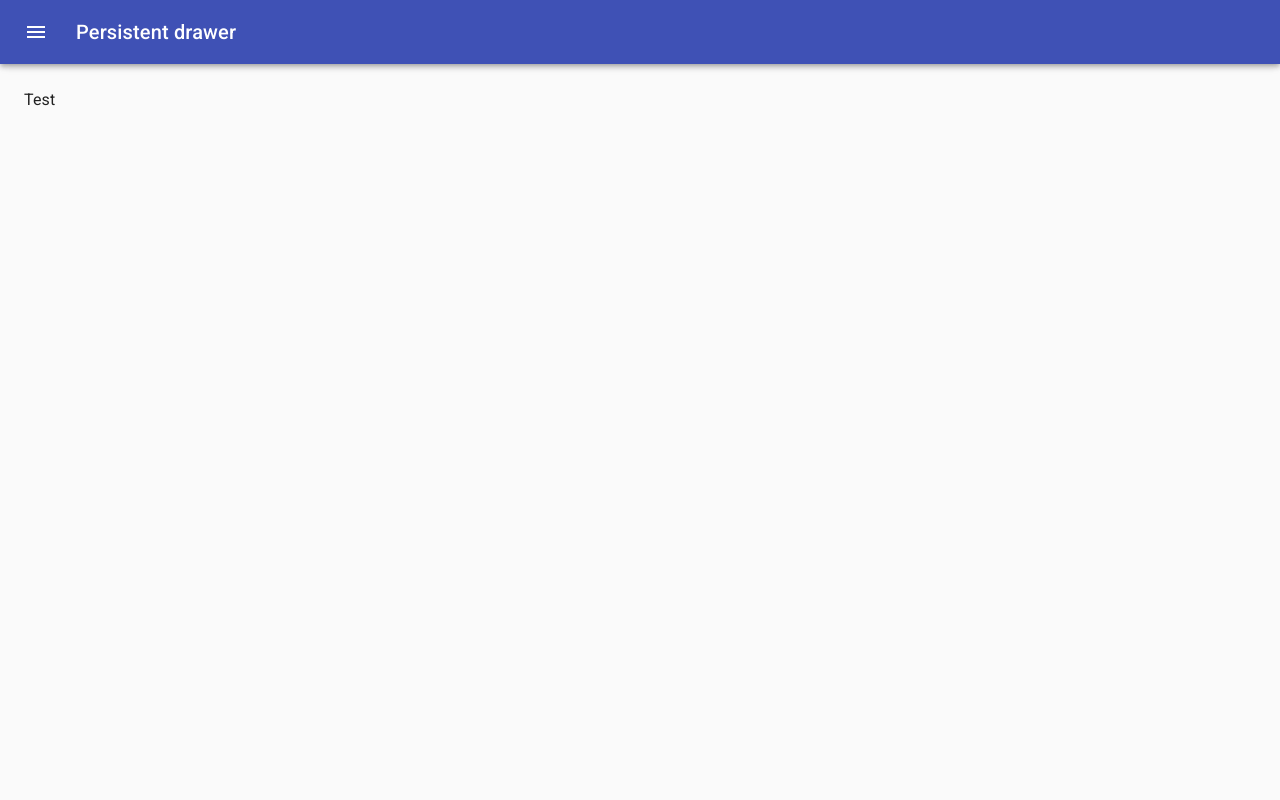
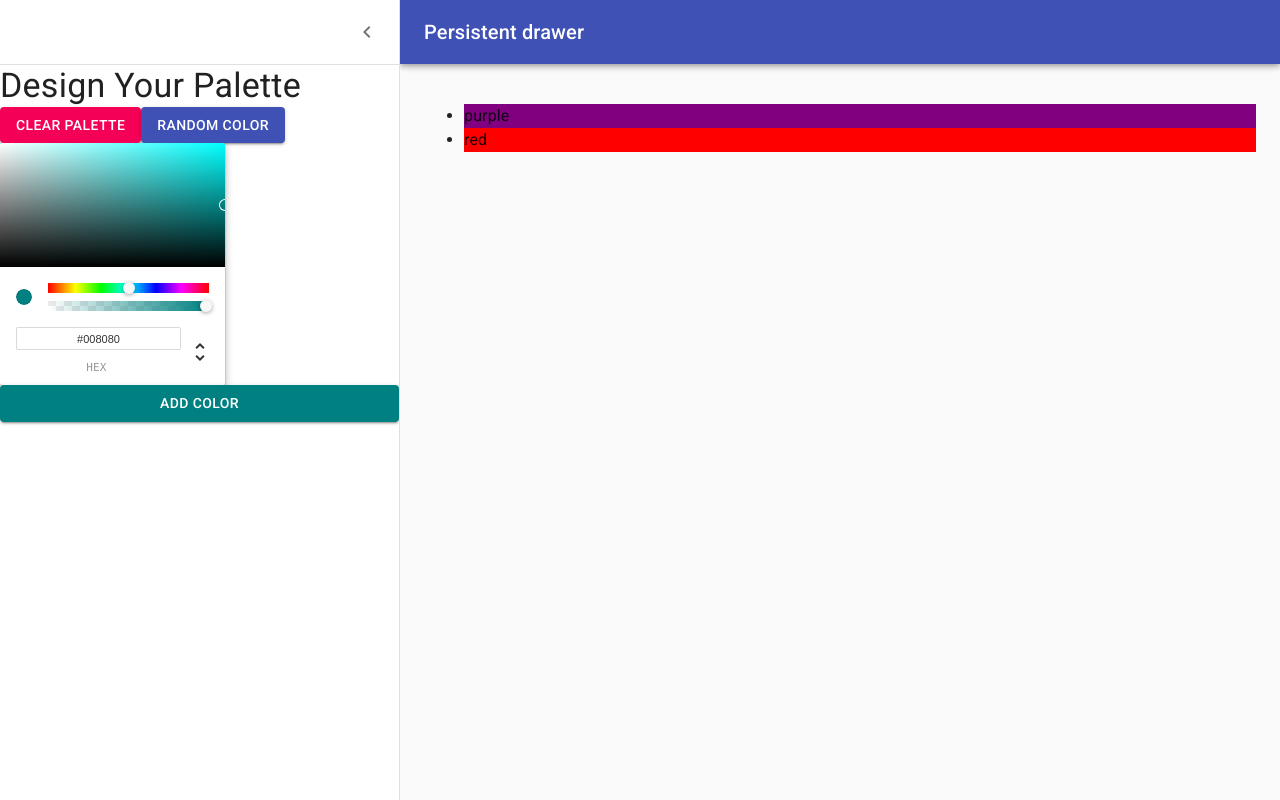
Before and after one commit to shaksham08/ReactMegaColorPallete, a React (Create React App) app: page /palette/new in a window 1280 px wide. Built offline with nearby package versions, Linux system fonts and the light colour scheme.

Commit message:
connect the add color button to chrom picker

```diff
--- a/package.json
+++ b/package.json
@@ -12,7 +12,7 @@
     "chroma-js": "^2.1.0",
     "rc-slider": "^9.3.1",
     "react": "^16.13.1",
-    "react-color": "^2.18.1",
+    "react-color": "^2.17.0",
     "react-copy-to-clipboard": "^5.0.2",
     "react-dom": "^16.13.1",
     "react-router-dom": "^5.2.0",
--- a/src/NewPaletteForm.js
+++ b/src/NewPaletteForm.js
@@ -82,7 +82,13 @@ const useStyles = makeStyles((theme) => ({
 export default function NewPaletteForm() {
   const classes = useStyles();
   const theme = useTheme();
-  const [open, setOpen] = React.useState(false);
+  const [open, setOpen] = React.useState(true);
+  const [currColor, setcurrColor] = React.useState("teal");
+  const [colors, setColors] = React.useState(["purple", "red"]);
+
+  const addnewColor = () => {
+    setColors([...colors, currColor]);
+  };
 
   const handleDrawerOpen = () => {
     setOpen(true);
@@ -90,6 +96,9 @@ export default function NewPaletteForm() {
 
   const handleDrawerClose = () => {
     setOpen(false);
+  };
+  const updateColor = (newcolor) => {
+    setcurrColor(newcolor.hex);
   };
 
   return (
@@ -144,11 +153,13 @@ export default function NewPaletteForm() {
             Random Color
           </Button>
         </div>
-        <ChromePicker
-          color="purple"
-          onChangeComplete={(newColor) => console.log(newColor)}
-        />
-        <Button variant="contained" color="primary">
+        <ChromePicker color={currColor} onChangeComplete={updateColor} />
+        <Button
+          variant="contained"
+          color="primary"
+          style={{ backgroundColor: currColor }}
+          onClick={addnewColor}
+        >
           Add Color
         </Button>
       </Drawer>
@@ -158,7 +169,13 @@ export default function NewPaletteForm() {
         })}
       >
         <div className={classes.drawerHeader} />
-        <Typography paragraph>Test</Typography>
+        <Typography paragraph>
+          <ul>
+            {colors.map((el) => (
+              <li style={{ backgroundColor: el }}>{el}</li>
+            ))}
+          </ul>
+        </Typography>
       </main>
     </div>
   );
```
Also changed, not shown: 1 other file (tests, documents, lock files or other folders).
